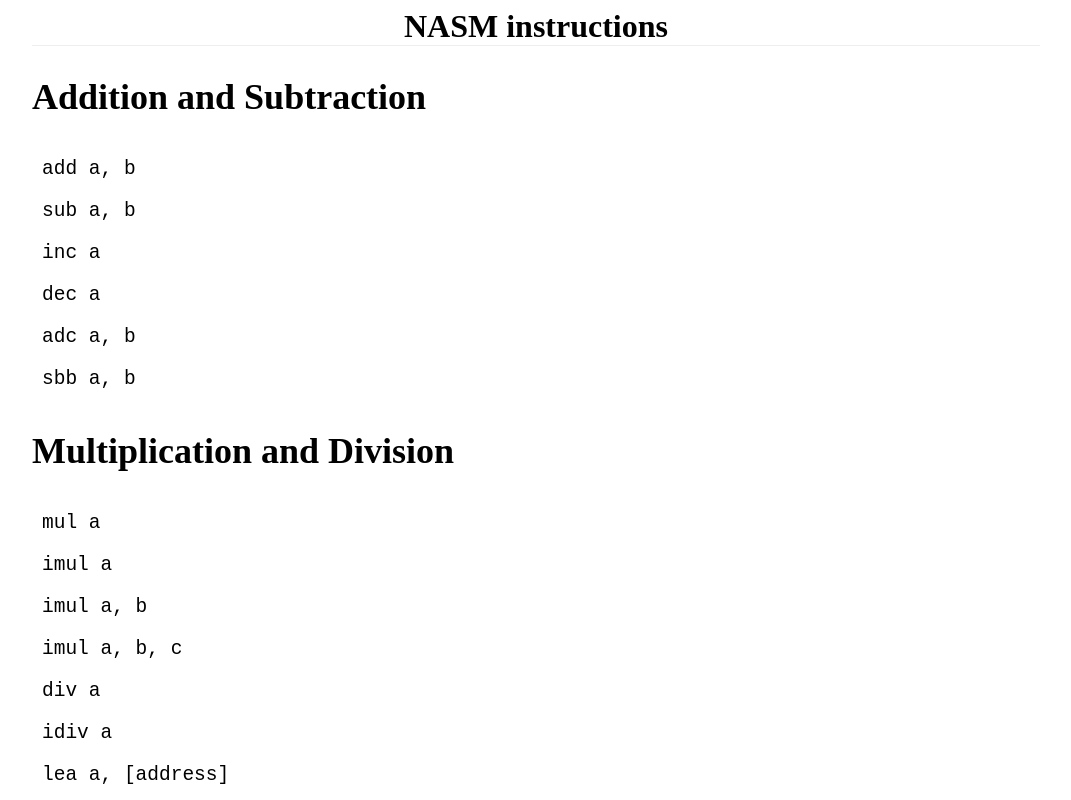
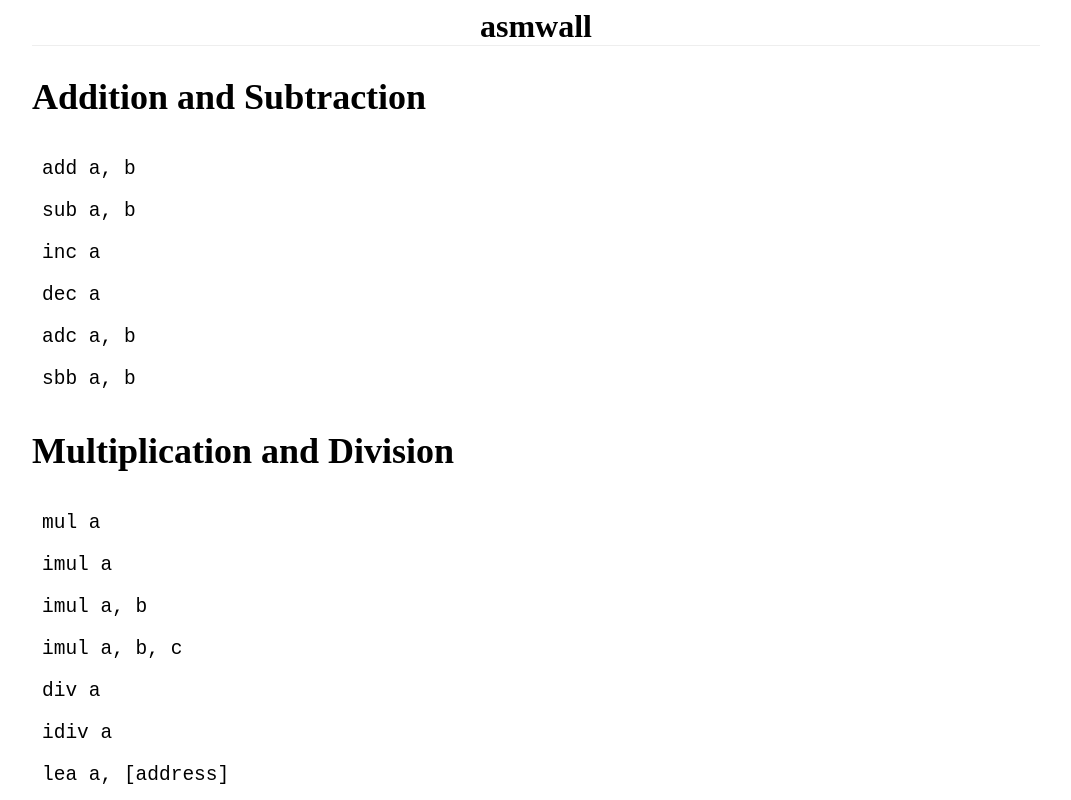
Before and after one commit to bugaevc/asmwall, a plain HTML site: page index.html in a window 1280 px wide. Shown: the top 800 px of the page, without its empty margins (104-1175 px from the left). Drawn offline with nearby package versions, Linux system fonts and the light colour scheme.

Commit message:
Change header text to 'asmwall', add <header> tag

```diff
--- a/index.html
+++ b/index.html
@@ -10,7 +10,9 @@
     <link rel="stylesheet" href="styles.css"/>
 </head>
 <body>
-    <h1><a href="." class="block-link">NASM instructions</a></h1>
+    <header>
+        <h1><a href="." class="block-link">asmwall</a></h1>
+    </header>
     <div id="content"></div>
 </body>
 </html>
```
